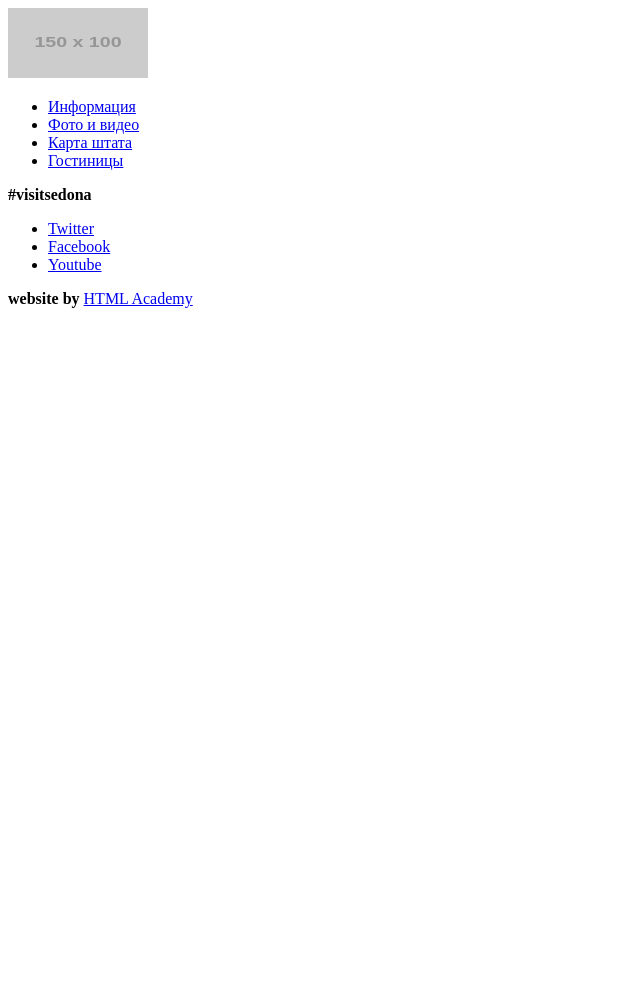
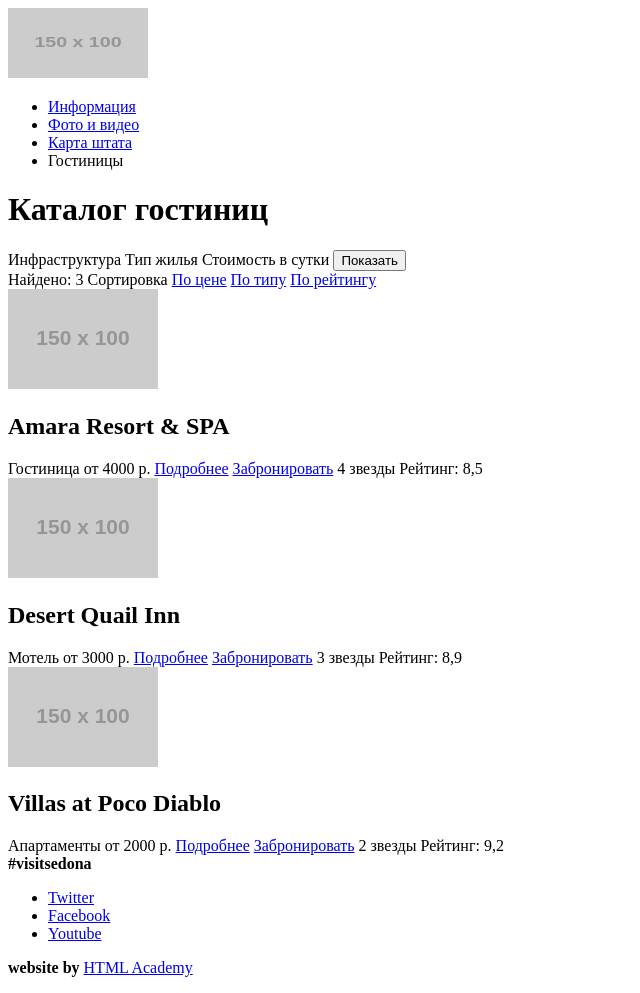
Before and after one commit to karsakov/816699-sedona, a plain HTML site: page catalog.html in a window 1280 px wide. Shown: the whole page, without its empty margins (0-640 px from the left). Before the commit the page ends 800 px from the top, so only its background shows below. Drawn offline with Linux system fonts and the light colour scheme; placeholder pictures from the web are drawn by us.

Commit message:
Первая версия верстки

```diff
--- a/catalog.html
+++ b/catalog.html
@@ -4,35 +4,98 @@
     <meta charset="utf-8">
     <title>HTML Academy: Седона|Каталог</title>
   </head>
+
   <body>
   <header class="main-header">
     <nav class="main-navigation">
-      <a class="header-logo">
-      <img src="http://placehold.it/150x100" width="140px" height="70px" alt="Логотип города Седона">
+      <a class="header-logo" href="index.html">
+      <img src="http://placehold.it/150x100" width="140" height="70" alt="Логотип города Седона">
       </a>
       <ul class="site-navigation">
-        <li><a href="info.html">Информация</a></li>
-        <li><a href="info.html">Фото и видео</a></li>
-        <li><a href="info.html">Карта штата</a></li>
-        <li><a href="info.html">Гостиницы</a></li>
+        <li><a href="index.html">Информация</a></li>
+        <li><a href="#">Фото и видео</a></li>
+        <li><a href="#">Карта штата</a></li>
+        <li class="active"><a>Гостиницы</a></li>
       </ul>
     </nav>
   </header>
+
   <main>
+    <h1 class="visually-hidden">Каталог гостиниц</h1>
+    <section class="forms">
+      <span class="form-title">Инфраструктура</span>
+      <span class="form-title">Тип жилья</span>
+      <span class="form-title">Стоимость в сутки</span>
+      <button class="show">Показать</button>
+    <!-- Здесь будет форма -->
+    </section>
+
+    <section class="filter">
+       <span class="found">Найдено: 3</span>
+       <span class="sorted">Сортировка</span>
+       <a class="active" href="#">По цене</a>
+       <a href="#">По типу</a>
+       <a href="#">По рейтингу</a>
+       <a class="arrow" href="#"></a>
+       <a class="arrow active" href="#"></a>
+    </section>
+
+    <section class="catalog">
+      <div class="catalog-item">
+         <img src="http://placehold.it/150x100" width="150" height="100" alt="Amara Resort & SPA">
+         <h2>
+           <a>Amara Resort & SPA</a>
+         </h2>
+         <span class="type">Гостиница</span>
+         <span class="price">от 4000 р.</span>
+         <a class="details" href="#">Подробнее</a>
+         <a class="details" href="#">Забронировать</a>
+         <span class="stars four-stars">4 звезды</span>
+         <span class="rating">Рейтинг: 8,5</span>
+      </div>
+
+      <div class="catalog-item">
+         <img src="http://placehold.it/150x100" width="150" height="100" alt="Desert Quail Inn">
+         <h2>
+           <a>Desert Quail Inn</a>
+         </h2>
+         <span class="type">Мотель</span>
+         <span class="price">от 3000 р.</span>
+         <a class="details" href="#">Подробнее</a>
+         <a class="details" href="#">Забронировать</a>
+         <span class="stars three-stars">3 звезды</span>
+         <span class="rating">Рейтинг: 8,9</span>
+      </div>
+
+      <div class="catalog-item">
+       <img src="http://placehold.it/150x100" width="150" height="100" alt="Amara Resort & SPA">
+         <h2>
+           <a>Villas at Poco Diablo</a>
+         </h2>
+         <span class="type">Апартаменты</span>
+         <span class="price">от 2000 р.</span>
+         <a class="details" href="#">Подробнее</a>
+         <a class="details" href="#">Забронировать</a>
+         <span class="stars two-stars">2 звезды</span>
+         <span class="rating">Рейтинг: 9,2</span>
+      </div>
+  </section>
+
+  </section>
   </main>
+
   <footer class="main-footer">
     <b class="tag">#visitsedona</b>
-      <div class="footer-social">
-        <ul>
-          <li><a class="social-button" href="#">Twitter</a></li>
-          <li><a class="social-button" href="#">Facebook</a></li>
-          <li><a class="social-button" href="#">Youtube</a></li>
+    <ul class="footer-social">
+      <li><a class="social-button twitter" href="#">Twitter</a></li>
+      <li><a class="social-button facebook" href="#">Facebook</a></li>
+      <li><a class="social-button youtube" href="#">Youtube</a></li>
     </ul>
-      </div>
     <p class="footer-copyright">
       <b>website by</b>
       <a class="button" href="https://htmlacademy.ru">HTML Academy</a>
     </p>
   </footer>
+
   </body>
 </html>
```
Lines whose indentation alone changed are shown as unchanged.
